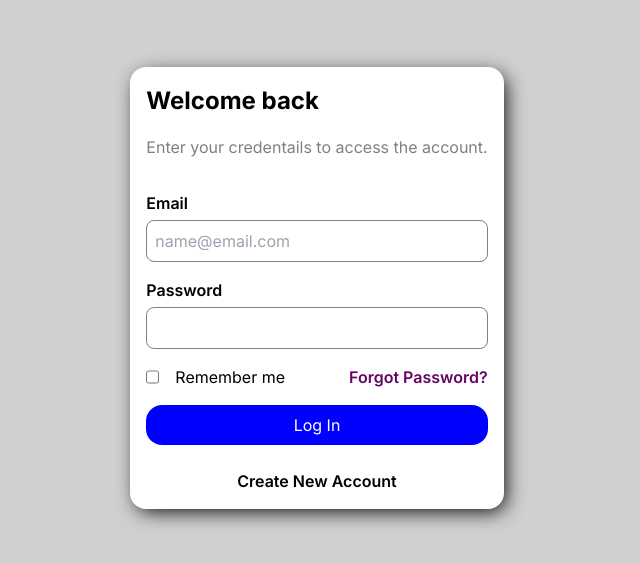
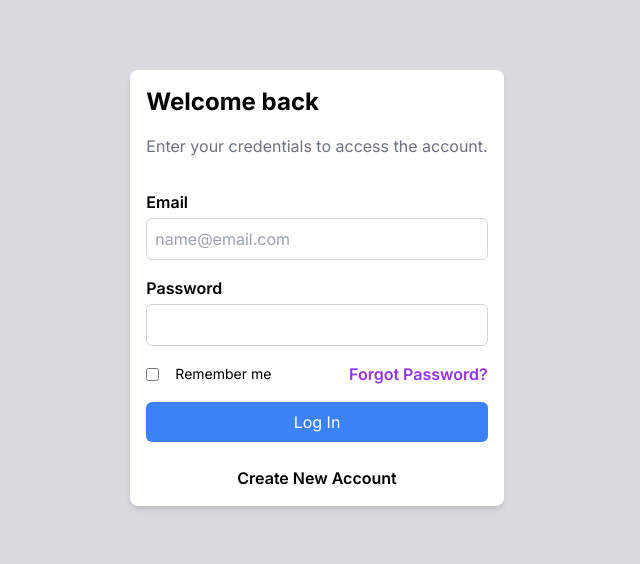
Before and after one commit to ankman007/gadget-gurkhas, a Next.js app: page /login in a window 1280 px wide. Shown: the part 112-676 px from the top of the page, without its empty margins (323-963 px from the left). Built offline with nearby package versions, Linux system fonts and the light colour scheme.

Commit message:
Auth pages code transformed into tailwind css

```diff
--- a/src/app/forgotPassword/page.tsx
+++ b/src/app/forgotPassword/page.tsx
@@ -4,7 +4,7 @@ import React, { useState } from "react";
 import Link from "next/link";
 import { useRouter } from "next/navigation";
 import { FontAwesomeIcon } from "@fortawesome/react-fontawesome";
-import styles from "./style.module.css";
+
 import { faArrowLeft } from "@fortawesome/free-solid-svg-icons";
 
 export default function ForgotPasswordPage() {
@@ -14,41 +14,31 @@ export default function ForgotPasswordPage() {
   });
 
 
-
-
-
-
   const onForgotPassword = async () => {
 
     console.log(user);
   };
   return (
-    <div className={styles.main}>
-      <div className={styles.container}>
-        <Link href={'/login'}><FontAwesomeIcon className={styles.arrow} icon={faArrowLeft} /></Link>
-        <h1 className={styles.heading}>Forgot Password</h1>
-        <p className={styles.para}>Enter your email address for which account you want to <br /> reset your password.</p>
-        <form className={styles.form}>
+<div className="flex justify-center items-center min-h-screen bg-gray-400 bg-opacity-40">
+  <div className="container bg-white shadow-md rounded-lg p-8 w-max">
+    <Link href={'/login'} className="mb-4"><FontAwesomeIcon className="arrow h-5" icon={faArrowLeft} /></Link>
+    <h1 className="heading font-bold text-2xl mb-4">Forgot Password</h1>
+    <p className="para text-gray-500 mb-8">Enter your email address for which account you want to <br /> reset your password.</p>
+    <form className="form flex flex-col gap-4">
 
-          <div className={styles.inputField}>
-            <label htmlFor="Email" className={styles.label}>
-              Email
-            </label>
+      <div className="inputField flex flex-col gap-2">
+        <label htmlFor="Email" className="label font-semibold">Email</label>
         <input
-              className={styles.input}
+          className="input border border-gray-300 rounded-md p-2"
           type="email"
-              name=""
-              id=""
           placeholder="name@email.com"
           value={user.email}
           onChange={(e) => setUser({ ...user, email: e.target.value })}
         />
       </div>
 
-
-          <button className={styles.btn} onClick={onForgotPassword}>Reset Password</button>
+      <button className="btn bg-blue-500 text-white py-2 px-4 rounded-md" onClick={onForgotPassword}>Reset Password</button>
     </form>
-
   </div>
 </div>
 
--- a/src/app/forgotPassword/style.module.css
+++ /dev/null
@@ -1,69 +0,0 @@
-.main{
-    display: flex;
-    justify-content: center;
-    align-items: center;
-    min-height: 100vh;
-    background-color: rgba(128, 128, 128, 0.373);
-}
-
-.container{
-    background-color: white;
-
-    box-shadow: 4px 5px 20px -3px rgba(0,0,0,1);
-    -webkit-box-shadow: 4px 5px 20px -3px rgba(0,0,0,1);
-    -moz-box-shadow: 4px 5px 20px -3px rgba(0,0,0,1);
-    width: max-content;
-    padding: 2rem;
-    border-radius: 1rem;
-
-
-}
-.para{
-    color: grey;
-    margin-bottom: 2rem;
-}
-
-.form{
-    display: flex;
-    flex-direction: column;
-    gap: 1rem;
-    margin-bottom: 1.5rem;
-}
-.heading{
-    font-weight: bold;
-    font-size: 1.5rem;
-    margin-bottom: 1rem;
-}
-
-.label{
-    font-weight: 600;
-}
-.arrow{
-    height: 1.3rem;
-    margin-bottom: 0.5rem;
-}
-
-.input{
-    border: 1px solid grey;
-    padding: 0.5rem;
-    border-radius: 0.5rem;
-}
-
-.names{
-    display: flex;
-    gap: 1rem;
-}
-.inputField{
-    display: flex;
-    flex-direction: column;
-    gap: 0.3rem;
-}
-
-
-.btn{
-    background: blue;
-    color: white;
-    padding: 0.5rem;
-    border-radius: 1rem;
-    margin-top: 1rem;
-}
--- a/src/app/login/page.tsx
+++ b/src/app/login/page.tsx
@@ -3,7 +3,7 @@
 import React, { useState } from "react";
 import Link from "next/link";
 import { useRouter } from "next/navigation";
-import styles from "./style.module.css";
+
 
 export default function LoginInPage() {
   const [user, setUser] = React.useState({
@@ -22,59 +22,50 @@ export default function LoginInPage() {
     console.log(user);
   };
   return (
-    <div className={styles.main}>
-      <div className={styles.container}>
-        <h1 className={styles.heading}>Welcome back</h1>
-        <p className={styles.para}>Enter your credentails to access the account.</p>
-        <form className={styles.form}>
+<div className="flex justify-center items-center min-h-screen bg-gray-400 bg-opacity-40">
+  <div className="container bg-white shadow-md rounded-lg p-4 w-max">
+    <h1 className="heading font-bold text-2xl mb-4">Welcome back</h1>
+    <p className="para text-gray-500 mb-8">Enter your credentials to access the account.</p>
+    <form className="form flex flex-col gap-4 mb-6">
 
-          <div className={styles.inputField}>
-            <label htmlFor="Email" className={styles.label}>
-              Email
-            </label>
+      <div className="inputField flex flex-col gap-1">
+        <label htmlFor="Email" className="label font-semibold">Email</label>
         <input
-              className={styles.input}
+          className="input border border-gray-300 rounded-md p-2"
           type="email"
-              name=""
-              id=""
           placeholder="name@email.com"
           value={user.email}
           onChange={(e) => setUser({ ...user, email: e.target.value })}
         />
       </div>
-          <div className={styles.inputField}>
-            <label htmlFor="Password" className={styles.label}>
-              Password
-            </label>
+      <div className="inputField flex flex-col gap-1">
+        <label htmlFor="Password" className="label font-semibold">Password</label>
         <input
-              className={styles.input}
+          className="input border border-gray-300 rounded-md p-2"
           type="password"
-              name=""
-              id=""
           value={user.password}
           onChange={(e) => setUser({ ...user, password: e.target.value })}
         />
       </div>
 
-        <div className={styles.forgot}>
-        <div className={styles.terms}>
+      <div className="forgot flex justify-between items-center">
+        <div className="terms flex gap-4 items-center">
           <input type="checkbox" name="" id="" required />
-            <p>
-              Remember me
-            </p>
+          <p className="text-sm">Remember me</p>
         </div>
         <div>
-            <Link className={styles.forgotStyle} href={'/forgotPassword'}>Forgot Password?</Link>
+          <Link className="forgotStyle text-purple-600 font-semibold" href={'/forgotPassword'}>Forgot Password?</Link>
         </div>
       </div>
-          <button className={styles.btn} onClick={onLoginIn}>Log In</button>
+      <button className="btn bg-blue-500 text-white py-2 px-4 rounded-md" onClick={onLoginIn}>Log In</button>
     </form>
-        <p className={styles.redirect}>
-          <Link className={styles.register} href={"/signup"}>
+    <p className="redirect text-center">
+      <Link className="register font-semibold" href={"/signup"}>
         Create New Account
       </Link>{" "}
     </p>
   </div>
 </div>
+
   );
 }
--- a/src/app/login/style.module.css
+++ /dev/null
@@ -1,85 +0,0 @@
-.main{
-    display: flex;
-    justify-content: center;
-    align-items: center;
-    min-height: 100vh;
-    background-color: rgba(128, 128, 128, 0.373);
-}
-
-.container{
-    background-color: white;
-
-    box-shadow: 4px 5px 20px -3px rgba(0,0,0,1);
-    -webkit-box-shadow: 4px 5px 20px -3px rgba(0,0,0,1);
-    -moz-box-shadow: 4px 5px 20px -3px rgba(0,0,0,1);
-    width: max-content;
-    padding: 1rem;
-    border-radius: 1rem;
-
-
-}
-.para{
-    color: grey;
-    margin-bottom: 2rem;
-}
-
-.form{
-    display: flex;
-    flex-direction: column;
-    gap: 1rem;
-    margin-bottom: 1.5rem;
-}
-.heading{
-    font-weight: bold;
-    font-size: 1.5rem;
-    margin-bottom: 1rem;
-}
-
-.label{
-    font-weight: 600;
-}
-
-.input{
-    border: 1px solid grey;
-    padding: 0.5rem;
-    border-radius: 0.5rem;
-}
-
-.names{
-    display: flex;
-    gap: 1rem;
-}
-.inputField{
-    display: flex;
-    flex-direction: column;
-    gap: 0.3rem;
-}
-.terms{
-    display: flex;
-    gap: 1rem;
-}
-
-.register{
-    font-weight: 600;
-}
-
-.forgot{
-    display: flex;
-    justify-content: space-between;
-}
-
-.btn{
-    background: blue;
-    color: white;
-    padding: 0.5rem;
-    border-radius: 1rem;
-}
-.forgotStyle{
-    color: rgb(102, 4, 102);
-    font-weight: 600;
-}
-
-
-.redirect{
-    text-align: center;
-}
--- a/src/app/resetPassword/style.module.css
+++ /dev/null
@@ -1,69 +0,0 @@
-.main{
-    display: flex;
-    justify-content: center;
-    align-items: center;
-    min-height: 100vh;
-    background-color: rgba(128, 128, 128, 0.373);
-}
-
-.container{
-    background-color: white;
-
-    box-shadow: 4px 5px 20px -3px rgba(0,0,0,1);
-    -webkit-box-shadow: 4px 5px 20px -3px rgba(0,0,0,1);
-    -moz-box-shadow: 4px 5px 20px -3px rgba(0,0,0,1);
-    width: 25rem;
-    padding: 2rem;
-    border-radius: 1rem;
-
-
-}
-.para{
-    color: grey;
-    margin-bottom: 2rem;
-}
-
-.form{
-    display: flex;
-    flex-direction: column;
-    gap: 1rem;
-    margin-bottom: 1.5rem;
-}
-.heading{
-    font-weight: bold;
-    font-size: 1.5rem;
-    margin-bottom: 1rem;
-}
-
-.label{
-    font-weight: 600;
-}
-.arrow{
-    height: 1.3rem;
-    margin-bottom: 0.5rem;
-}
-
-.input{
-    border: 1px solid grey;
-    padding: 0.5rem;
-    border-radius: 0.5rem;
-}
-
-.names{
-    display: flex;
-    gap: 1rem;
-}
-.inputField{
-    display: flex;
-    flex-direction: column;
-    gap: 0.3rem;
-}
-
-
-.btn{
-    background: blue;
-    color: white;
-    padding: 0.5rem;
-    border-radius: 1rem;
-    margin-top: 1rem;
-}
--- a/src/app/signup/style.module.css
+++ /dev/null
@@ -1,76 +0,0 @@
-.main{
-    display: flex;
-    justify-content: center;
-    align-items: center;
-    min-height: 100vh;
-    background-color: rgba(128, 128, 128, 0.373);
-}
-
-.container{
-    background-color: white;
-
-    box-shadow: 4px 5px 20px -3px rgba(0,0,0,1);
-    -webkit-box-shadow: 4px 5px 20px -3px rgba(0,0,0,1);
-    -moz-box-shadow: 4px 5px 20px -3px rgba(0,0,0,1);
-    width: max-content;
-    padding: 1rem;
-    border-radius: 1rem;
-
-
-}
-
-.form{
-    display: flex;
-    flex-direction: column;
-    gap: 1rem;
-    margin-bottom: 1.5rem;
-}
-.heading{
-    font-weight: bold;
-    font-size: 1.5rem;
-    margin-bottom: 1rem;
-}
-
-.label{
-    font-weight: 600;
-}
-
-.input{
-    border: 1px solid grey;
-    padding: 0.5rem;
-    border-radius: 0.5rem;
-}
-
-.names{
-    display: flex;
-    gap: 1rem;
-}
-.inputField{
-    display: flex;
-    flex-direction: column;
-    gap: 0.3rem;
-}
-.terms{
-    display: flex;
-    gap: 1rem;
-}
-
-.termsCondition{
-    color: rgb(102, 4, 102);
-}
-
-.btn{
-    background: blue;
-    color: white;
-    padding: 0.5rem;
-    border-radius: 1rem;
-}
-
-.btn:disabled {
-    background-color: #6c757d;
-    color: #ced4da;
-  }
-
-.redirect{
-    text-align: center;
-}
```
Also changed, not shown: src/app/resetPassword/page.tsx (+16 -24 lines), src/app/signup/page.tsx (+31 -90 lines). Lines whose indentation alone changed are shown as unchanged.
